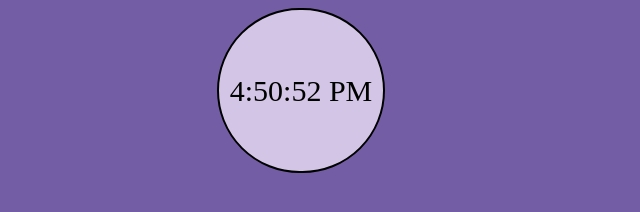
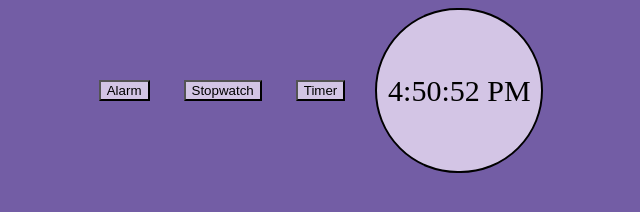
Before and after one commit to AarohiSaxena10/Clock, a plain HTML site: page index.html in a window 1280 px wide. Shown: the whole page, without its empty margins (339-979 px from the left). Drawn offline with Linux system fonts and the light colour scheme.

Commit message:
Update index.html

```diff
--- a/index.html
+++ b/index.html
@@ -24,10 +24,27 @@
             justify-content: center;
             align-items: center;
         }
+         .but button{
+           margin-right: 30px;
+            background-color: #D3C5E5;
+        }
+        .but a{
+            color: black;
+            text-decoration: none;
+        }
     </style>
 </head>
 <body>
     <div class="parent">
+         <div class="but">
+            <ul>
+                <button ><a href="Alarm.html">Alarm</a></button>
+                <button><a href="stpwatch.html">Stopwatch</a></button>
+                <button><a href="timer.html">Timer</a></button>
+            </ul>
+
+
+        </div>
        <div class="print">
 
        </div>
```
